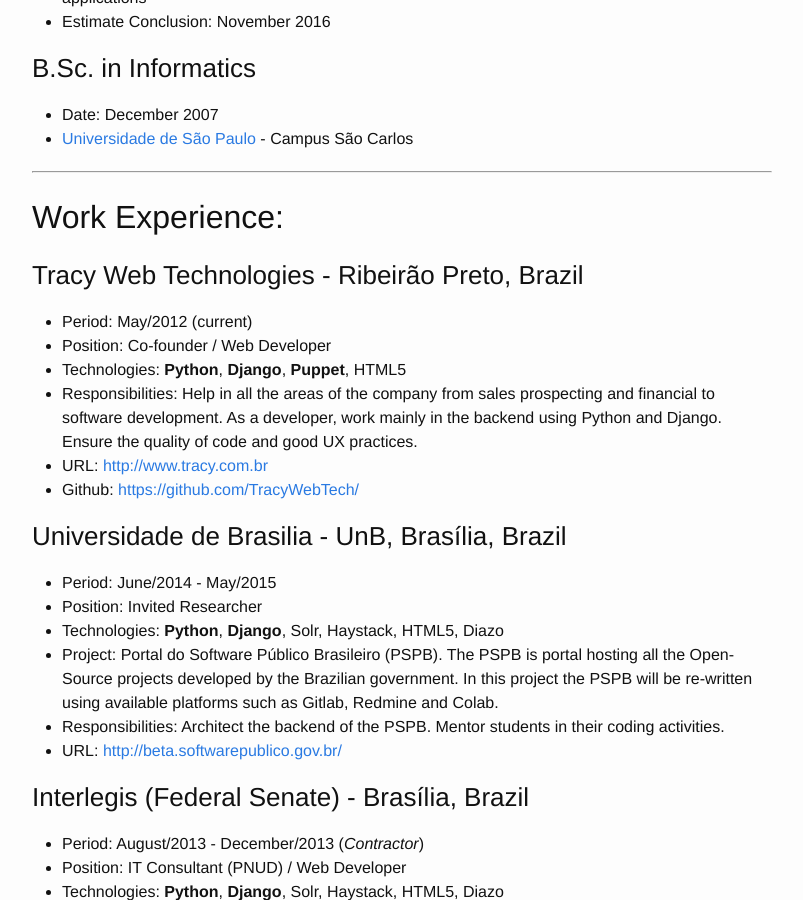
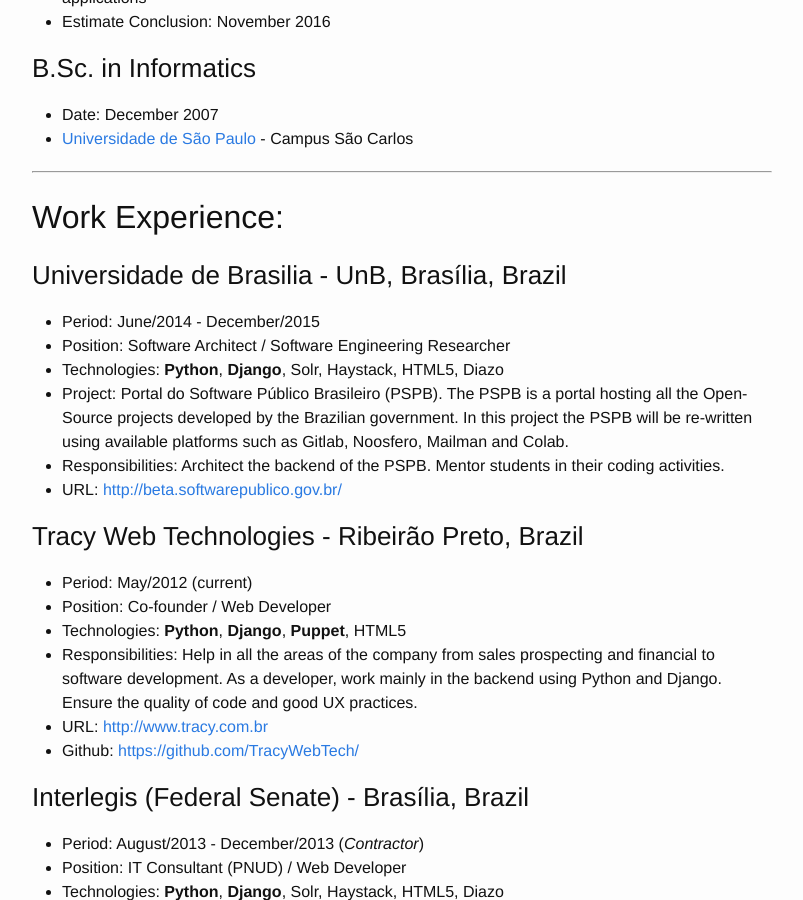
Before and after one commit to seocam/seocam.github.io, a Jekyll site: the page built from 02-resume.md, in a window 1280 px wide and 900 px high, scrolled down 592 px. Shown: the whole window, without its empty margins (238-1041 px from the left). Built offline with Jekyll 4.4.1, drawn with Linux system fonts in a browser that asks for light colours; part of the change alters nothing that is shown.

Commit message:
Updated resume

```diff
--- a/02-resume.md
+++ b/02-resume.md
@@ -34,6 +34,15 @@ Skype: seocam
 
 ## Work Experience:
 
+### Universidade de Brasilia - UnB, Brasília, Brazil
+
+  * Period: June/2014 - December/2015
+  * Position: Software Architect / Software Engineering Researcher
+  * Technologies: **Python**, **Django**, Solr, Haystack, HTML5, Diazo
+  * Project: Portal do Software Público Brasileiro (PSPB). The PSPB is a portal hosting all the Open-Source projects developed by the Brazilian government. In this project the PSPB will be re-written using available platforms such as Gitlab, Noosfero, Mailman and Colab.
+  * Responsibilities: Architect the backend of the PSPB. Mentor students in their coding activities.
+  * URL: <http://beta.softwarepublico.gov.br/>
+
 ### Tracy Web Technologies - Ribeirão Preto, Brazil
 
   * Period: May/2012 (current)
@@ -42,15 +51,6 @@ Skype: seocam
   * Responsibilities: Help in all the areas of the company from sales prospecting and financial to software development. As a developer, work mainly in the backend using Python and Django. Ensure the quality of code and good UX practices.
   * URL: [http://www.tracy.com.br](http://www.tracy.com.br/)
   * Github: <https://github.com/TracyWebTech/>
-
-### Universidade de Brasilia - UnB, Brasília, Brazil
-
-  * Period: June/2014 - May/2015
-  * Position: Invited Researcher
-  * Technologies: **Python**, **Django**, Solr, Haystack, HTML5, Diazo
-  * Project: Portal do Software Público Brasileiro (PSPB). The PSPB is portal hosting all the Open-Source projects developed by the Brazilian government. In this project the PSPB will be re-written using available platforms such as Gitlab, Redmine and Colab.
-  * Responsibilities: Architect the backend of the PSPB. Mentor students in their coding activities.
-  * URL: <http://beta.softwarepublico.gov.br/>
 
 <div class="page-break"></div>
 
```
